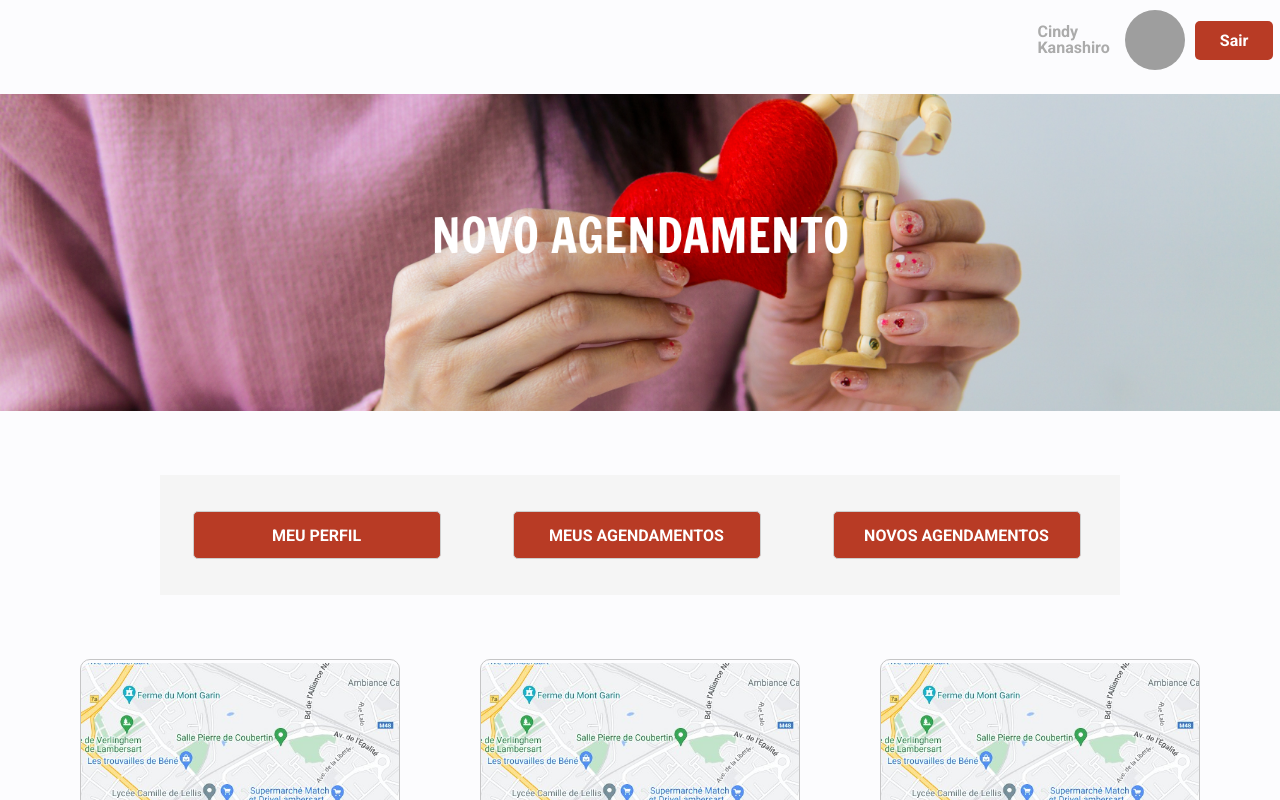
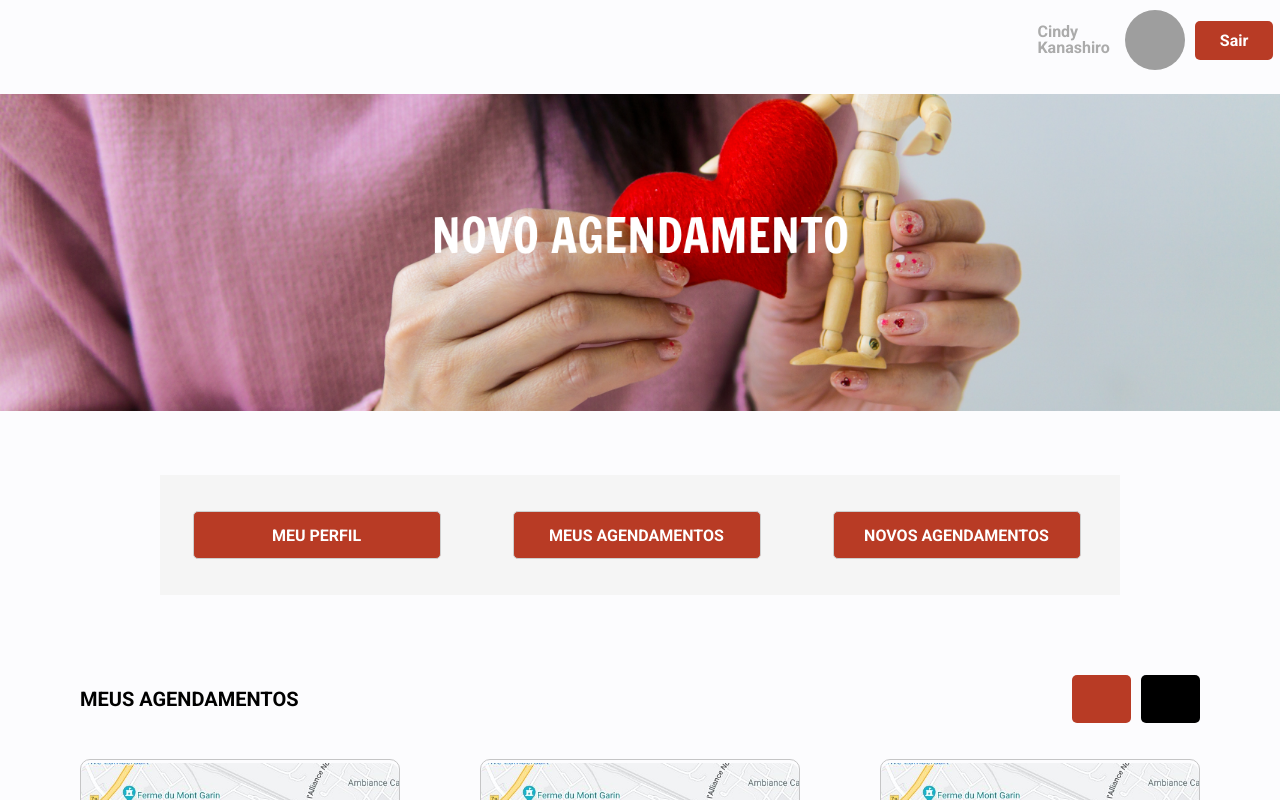
Before and after one commit to projeto-pi-3adsb/hemomanager-front, a React (Create React App) app in the folder hemomanager-front/: page /meus-agendamentos in a window 1280 px wide. Shown: the top 800 px of the page. Built offline with nearby package versions, Linux system fonts and the light colour scheme; grey boxes are pictures that could not be loaded.

Commit message:
pagina agendamentos falta apenas icones

```diff
--- a/hemomanager-front/src/components/MeusAgendamentos/index.jsx
+++ b/hemomanager-front/src/components/MeusAgendamentos/index.jsx
@@ -3,12 +3,14 @@ import { Footer } from "../Footer";
 import { HeaderDoador } from "../Header/HeaderDoador";
 import { CardMeusAgend } from "../shared/Cards/CardMeusAgend";
 import { MenuDoador } from "../shared/Cards/MenuDoador";
+import { TituloAgendamento } from "../shared/Cards/TituloAgendamentos";
 
 export function MeusAgendamentos() {
   return (
     <>
       <HeaderDoador />
       <MenuDoador/>
+      <TituloAgendamento />
       <CardMeusAgend/>
       <Footer />
     </>
--- /dev/null
+++ b/hemomanager-front/src/components/shared/Cards/TituloAgendamentos.jsx
@@ -0,0 +1,20 @@
+import React from "react";
+import {
+    BoxTitulo,
+    MeusAgend,
+    BoxButtonAgend,
+    ButtonAgendEsquerda,
+    ButtonAgendDireita
+} from "./styles"
+
+export function TituloAgendamento(props) {
+    return (<>
+        <BoxTitulo>
+           <MeusAgend>MEUS AGENDAMENTOS</MeusAgend>
+           <BoxButtonAgend>
+           <ButtonAgendEsquerda></ButtonAgendEsquerda>
+           <ButtonAgendDireita></ButtonAgendDireita>
+           </BoxButtonAgend>
+        </BoxTitulo>
+     </>)
+}
--- a/hemomanager-front/src/components/shared/Cards/styles.js
+++ b/hemomanager-front/src/components/shared/Cards/styles.js
@@ -54,6 +54,7 @@ font-size: 0.8em;
 export const Description = styled.h3`
 color: #666666;
 font-size: 0.8em;
+font-weight: 300;
 
 `
 
@@ -62,7 +63,7 @@ height : 20%;
 width: 100%;
 display: flex;
 justify-content: end;
-align-items: flex-end;
+
 
 `
 
@@ -85,6 +86,54 @@ height : 70vh;
 width: 100%;
 display: flex;
 justify-content:space-evenly;
-margin-bottom: 100px;
+margin-bottom: 150px;
 
 `
+
+export const BoxTitulo = styled.div`
+  align-items: center;
+  display: flex;
+  justify-content: space-between;
+  height: 80px;
+  width: 100%;
+  margin-bottom:20px;
+`;
+
+export const MeusAgend = styled.h1 `
+margin-left: 80px;
+font-size: 20px;
+`
+
+export const BoxButtonAgend = styled.div `
+height : 60%;
+width: 10%;
+display: flex;
+margin-right:80px;
+`
+export const ButtonAgendEsquerda = styled.button `
+height : 100%;
+width: 50%;
+display: flex;
+background-color: #B83B25;
+margin-right: 10px;
+border-bottom-width: 0;
+border-top-width: 0;
+border-right-width: 0;
+border-left-width: 0;
+border-radius: 5px;
+
+`
+
+export const ButtonAgendDireita = styled.button `
+height : 100%;
+width: 50%;
+display: flex;
+background-color: #000000;
+border-bottom-width: 0;
+border-top-width: 0;
+border-right-width: 0;
+border-left-width: 0;
+border-radius: 5px;
+
+
+`
```
